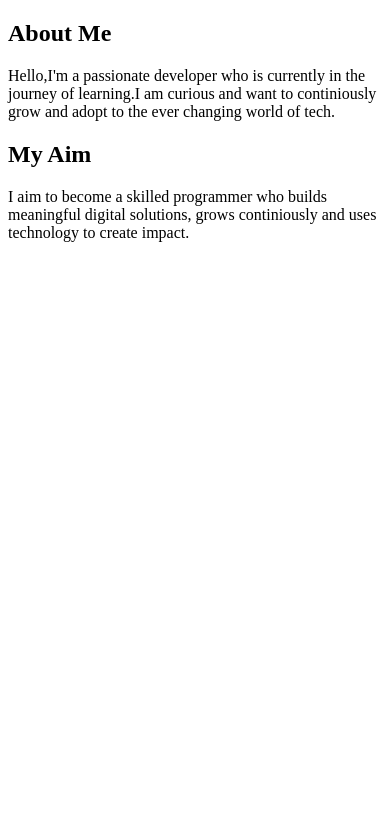
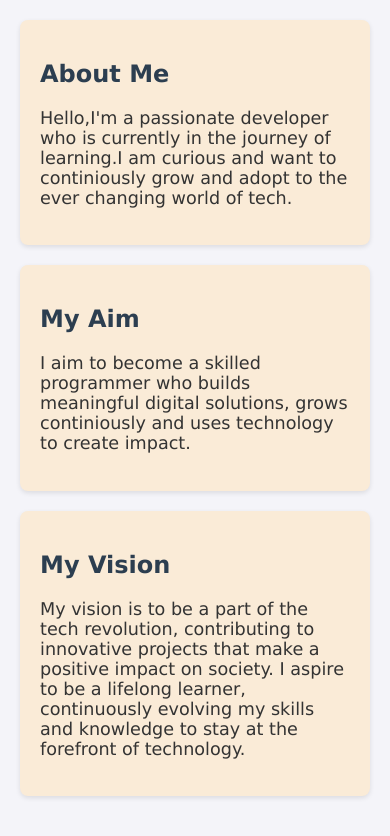
Before and after one commit to mtchlwnjk-web/Portfolio, a plain HTML site: page about.html in a window 390 px wide. Drawn offline with Linux system fonts and the light colour scheme.

```diff
--- a/about.html
+++ b/about.html
@@ -4,6 +4,29 @@
     <meta charset="UTF-8">
     <meta name="viewport" content="width=device-width, initial-scale=1.0">
     <title>About</title>
+    <style>
+        body {
+            font-family:  Geneva, Verdana, sans-serif;
+            background-color: #f4f4f9;
+            color: #333;
+            margin: 0;
+            padding: 20px;
+        }
+        .About, .Aim , .Vision {
+            background-color: antiquewhite;
+            border-radius: 8px;
+            box-shadow: 0 2px 5px rgba(0, 0, 0, 0.1);
+            padding: 20px;
+            margin-bottom: 20px;
+        }
+
+        h1, h2 {
+            color: #2c3e50;
+        }
+        p {
+            font-size: 1.1em;
+        }
+    </style>
 </head>
 <body>
     <section class="About">
@@ -15,5 +38,9 @@
         <h2> My Aim </h2>
         <p>I aim to become a skilled programmer who builds meaningful digital solutions, grows continiously and uses technology to create impact. </p>
     </section>
+    <section class="Vision">
+        <h2> My Vision </h2>
+        <p>My vision is to be a part of the tech revolution, contributing to innovative projects that make a positive impact on society. I aspire to be a lifelong learner, continuously evolving my skills and knowledge to stay at the forefront of technology.</p>
+    </section>
 </body>
 </html>
--- a/portfolio.css
+++ b/portfolio.css
@@ -19,7 +19,7 @@
     line-height: 1.6;
 }
 
-/* HEADER STYLES */
+
 header {
     background: linear-gradient(135deg, #8ecbd1 0%, #6db5ba 100%);
     box-shadow: 0 4px 12px rgba(0, 0, 0, 0.1);
@@ -62,7 +62,6 @@
     letter-spacing: 0.5px;
 }
 
-/* NAVIGATION STYLES */
 nav {
     margin: 0;
 }
```
Also changed, not shown: index.html (renamed from portfolio.html).
